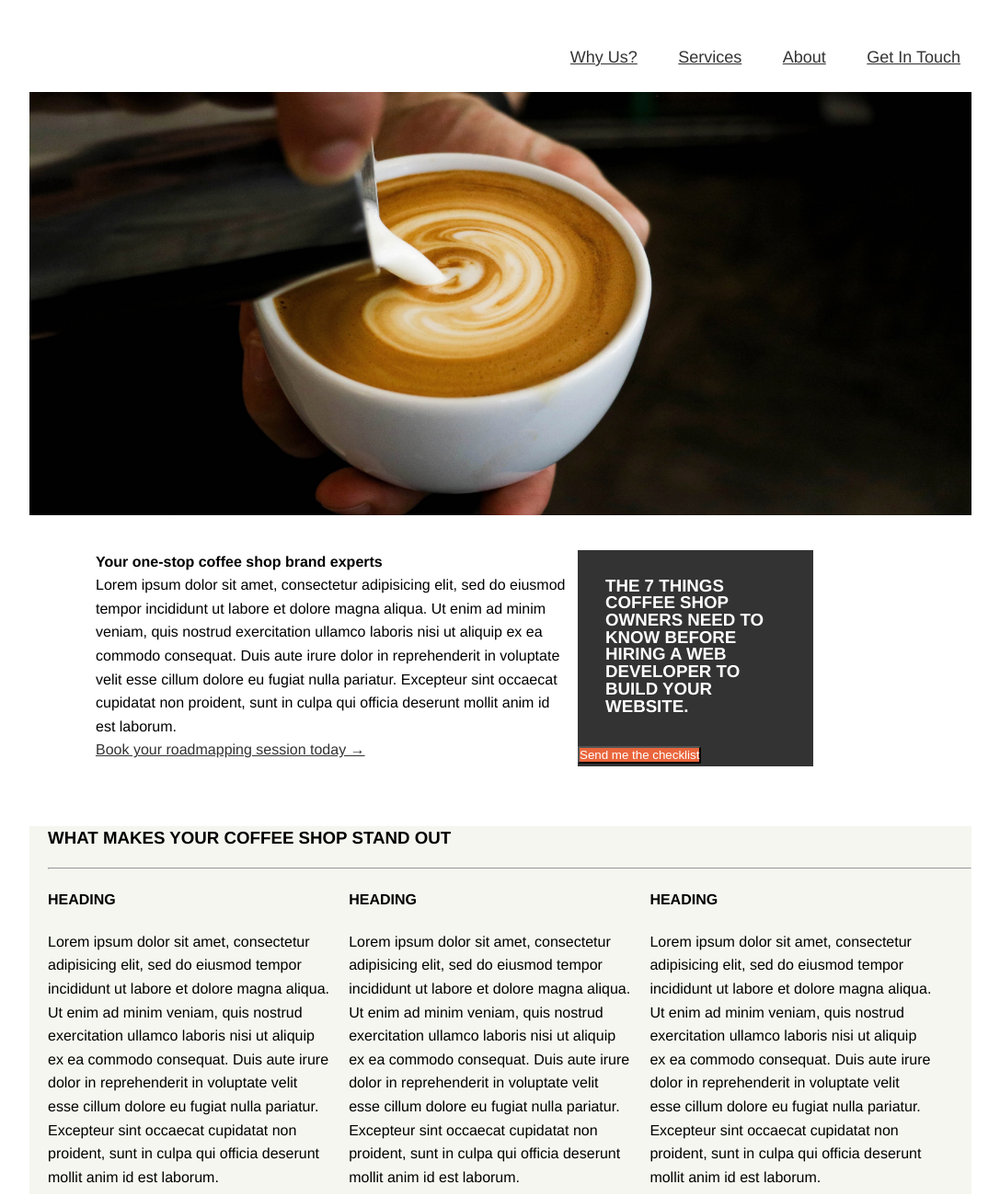
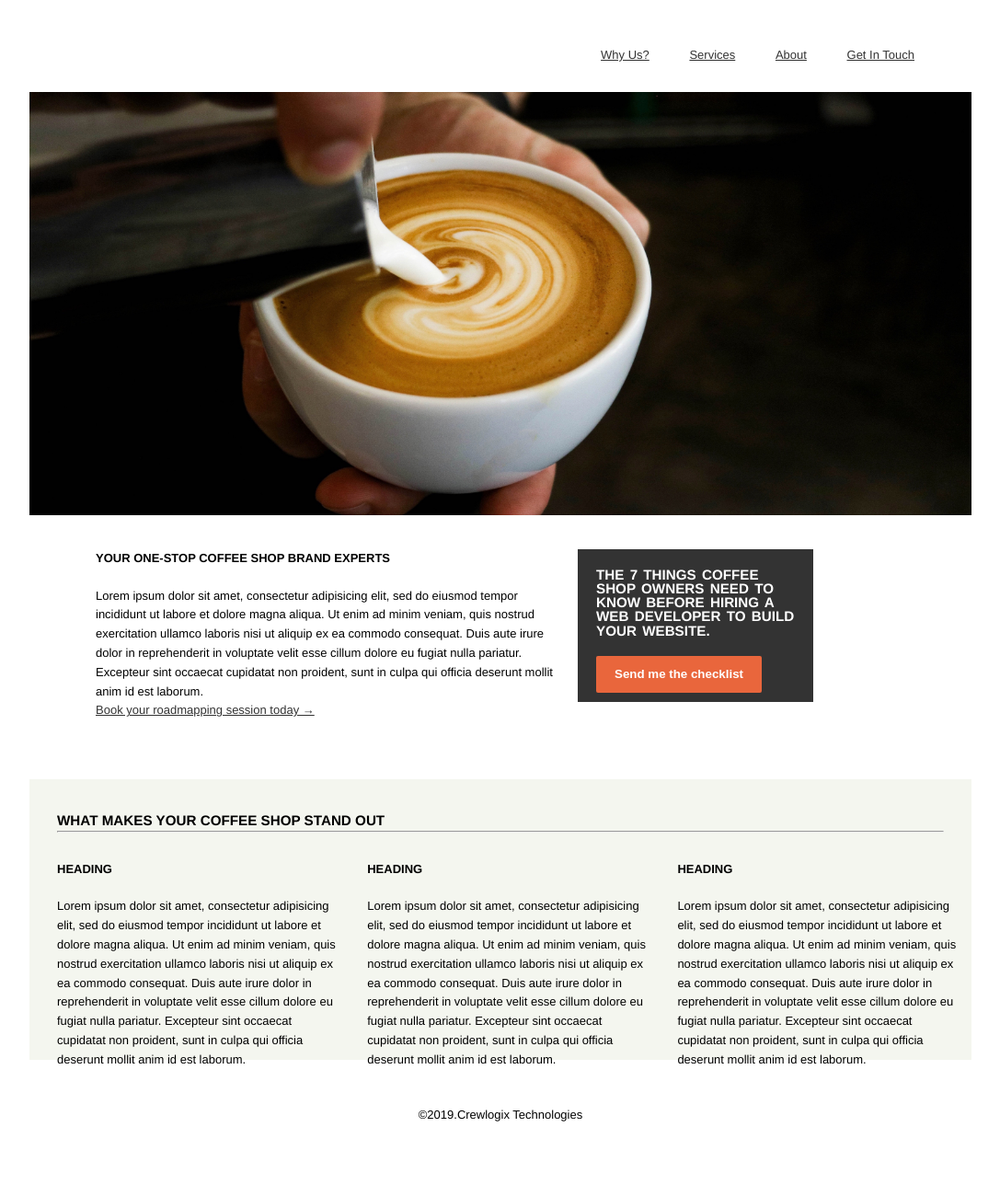
Before and after one commit to anoor86/SAAS-LESS-Assignment, a website: page index.html in a window 1280 px wide. Shown: the top 1300 px of the page at 92% size, without its empty margins (96-1183 px from the left). After the commit the page ends 1233 px from the top, so only its background shows below. Drawn offline with Linux system fonts and the light colour scheme.

Commit message:
improved styling related to boxed, button

```diff
--- a/css/app.scss
+++ b/css/app.scss
@@ -5,24 +5,26 @@ $padding-initial-value:0;
 $nav-items-spacing:40px;
 $white-color:#fff;
 $grey-color:#333;
-$menu-right-margin:100px;
+$menu-right-margin:150px;
 $font : 100% Helvetica, sans-serif;
 $image-width : 80%;
 $container-bg-color: rgb(244, 246, 239);
 $image-margin:10%;
 $capitalize:uppercase;
-$m-b20:20px;
-
+$m-20:20px;
+$m-30:30px;
 
 * {
     padding: 0;
     margin: 0;
 }
+
 body {
     font: $font;
     background-color:$white-color;
     line-height: 1.6em;
     font-weight: normal;
+    font-size: 13px;
   }
 
 nav {
@@ -41,7 +43,7 @@ nav {
 
         a {
             color: $grey-color;
-            font-size: 18px;
+            font-size: 13px;
         }
     }
 
@@ -62,6 +64,10 @@ nav {
     margin-left: 200px;
     float: left;
     width: 40%;
+    h4 {
+        text-transform: $capitalize;
+        margin-bottom: $m-20;
+    }
     a {
         color: $grey-color;
     }
@@ -76,54 +82,67 @@ nav {
         text-transform: $capitalize;
         color: $white-color;
         text-align: left;
-        margin: 30px;
+        margin: 20px;
         line-height: 1em;
+        word-spacing: 2px;
     }
     button {
         text-align: center;
         background-color:rgb(233, 102, 60);
         border-radius: 2px;
         color: $white-color;
+        margin-left: $m-20;
+        border: none;
+        height: 40px;
+        margin-bottom: 10px;
+        margin-top: 0;
+        font-weight: bold;
+        padding-left: $m-20;
+        padding-right: $m-20;
+
+
     }
 }
 
 
 .widgets {
-    margin-top: 300px;
-    height: 400px;
+    margin-top: 250px;
+    height: 300px;
     background-color: $container-bg-color;
     margin-left: $image-margin;
     margin-right: $image-margin;
-    margin-bottom: 50px;
+    margin-bottom: $m-20;
+    padding-top: 5px;
 
     hr {
-        margin-left: $m-b20;
+        margin-left: $m-30;
+        margin-right: $m-30;
 
     }
     h3 {
         text-transform: $capitalize;
-        margin-top: 300px;
-        margin-bottom: $m-b20;
-        margin-left: $m-b20;
+        margin-top:$m-30;
+        margin-left: $m-30;
     }
     .widget {
         width: 30%;
         float: left;
         box-sizing: border-box;
-        margin-top: $m-b20;
-        margin-left: $m-b20;
+        margin-top: $m-30;
+        margin-left: $m-30;
         h4 {
             text-transform: $capitalize;
         }
         p {
-            margin-top: $m-b20;
+            margin-top: $m-20;
         }
     }
 
 }
 
 footer {
-    margin-bottom: 100px;
+    margin-bottom: 10px;
+    margin-top: 50px;
     p {
         text-align: center;
     }
```
Also changed, not shown: app.css, 1 other file.
